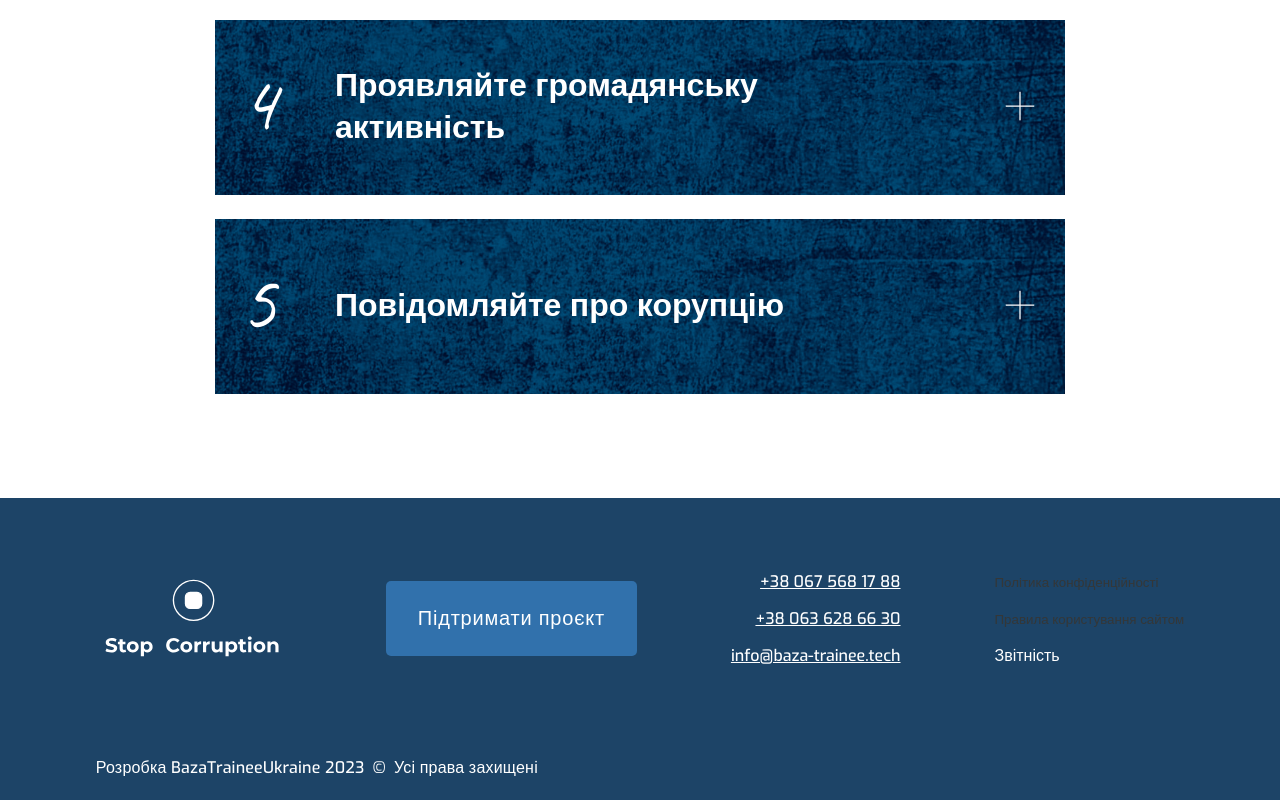
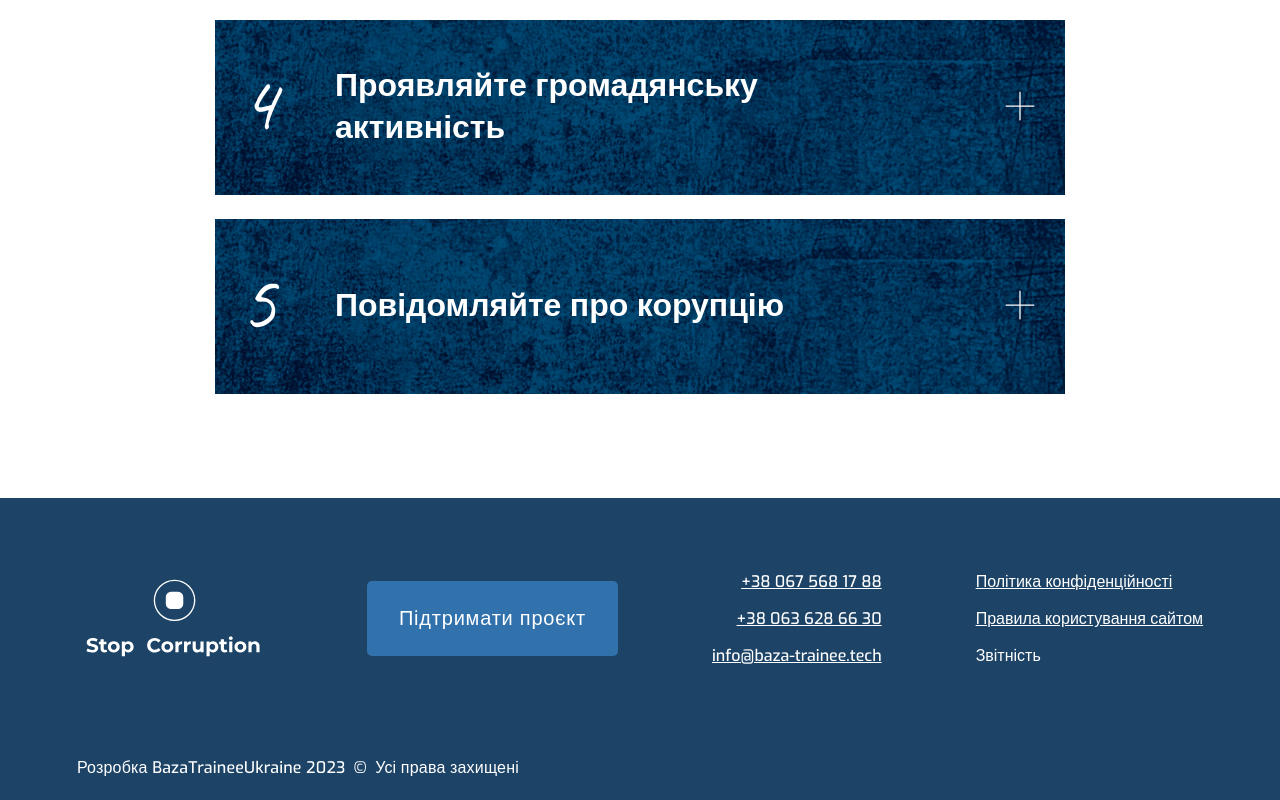
Before and after one commit to baza-trainee/antiCorruption, a React (Vite) app: page / in a window 1280 px wide. Shown: the part 5211-6011 px from the top of the page. Built offline with nearby package versions, Linux system fonts and the light colour scheme.

Commit message:
fix: fix adaptive for footer

```diff
--- a/src/components/Footer/footer.scss
+++ b/src/components/Footer/footer.scss
@@ -35,24 +35,22 @@
     display: grid;
     align-items: center;
     grid-template-areas: 'logo btn btn' 'links links contacts';
-    column-gap: 11px;
+    column-gap: 9px;
     row-gap: 40px;
 
-    @media (min-width: $tablet-width) {
+    @media (min-width: $tablet-width) { //680
       grid-template-areas: 'logo contacts' 'btn links';
-      column-gap: 293px;
+      justify-content: space-between;
       row-gap: 45px;
+      width: calc(100vw - 64px);
     }
 
-    @media (min-width: $mobile-g-width) {
-      column-gap: 390px;
-    }
-
-    @media (min-width: $desktop-width) {
+    @media (min-width: $desktop-width) { //1440
       grid-template-areas: 'logo btn contacts links';
       column-gap: 94px;
       row-gap: 0px;
       padding: 51px 0;
+      width: 100%;
     }
   }
 
@@ -185,10 +183,13 @@
   }
 
   &__link {
-    text-decoration: underline;
-
-    &:last-child {
-      text-decoration: none;
+    button {
+      font-size: inherit;
+      color: inherit;
+      font-family: inherit;
+      text-decoration: underline;
+      text-align: start;
+      cursor: pointer;
     }
   }
 
```
